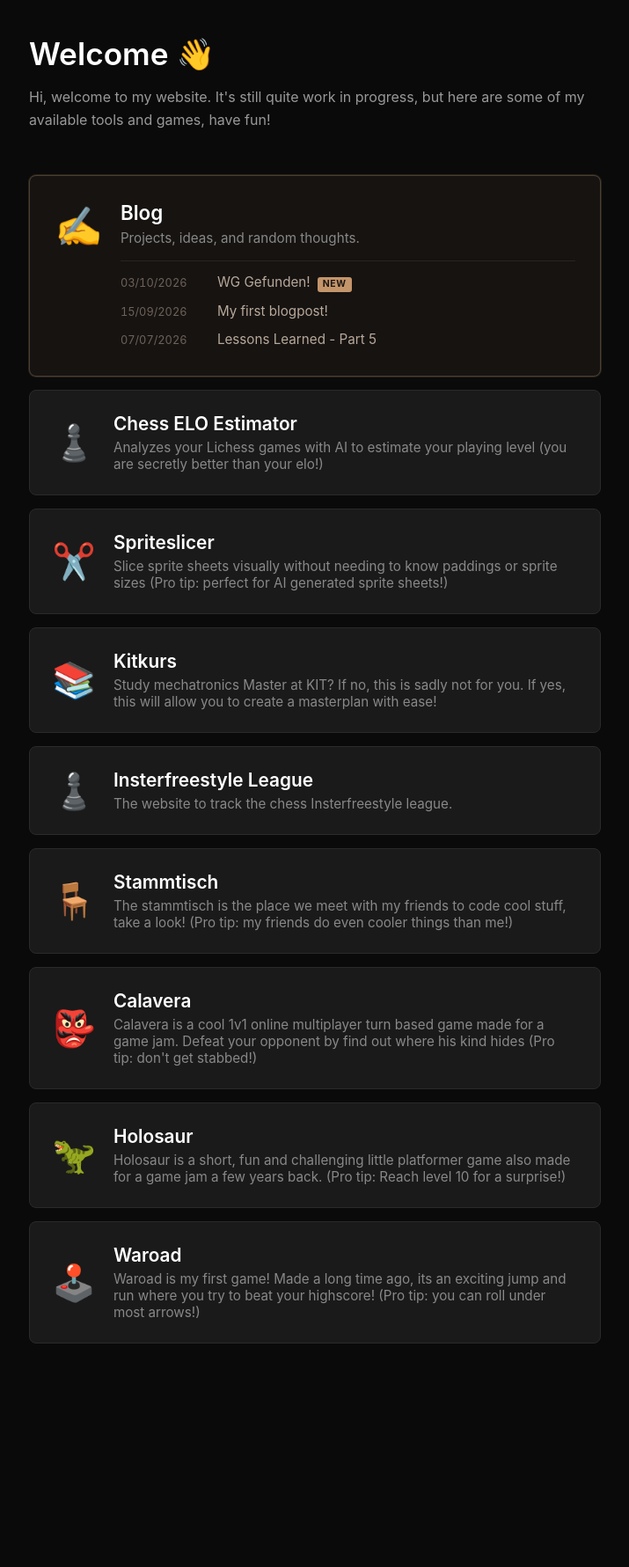
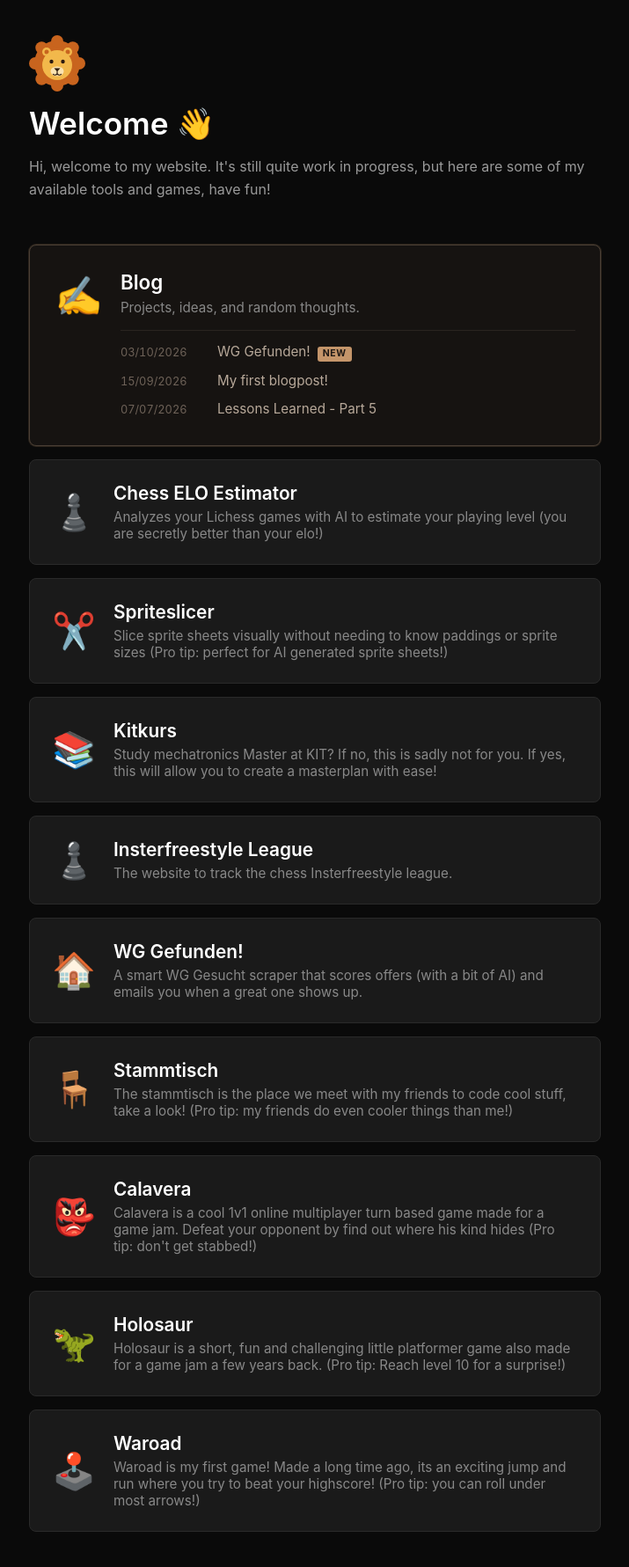
Before and after one commit to pebll/leo-server, a FastAPI app: page / in a window 1280 px wide. Shown: the whole page at 88% size, without its empty margins (282-997 px from the left). Before the commit the page ends 1527 px from the top, so only its background shows below. Run offline with FastAPI, Linux system fonts and the light colour scheme; some libraries are stand-ins or nearby versions.

Commit message:
feat(website): add lion logo, favicon, and WG Gefunden entry

```diff
--- a/website/templates/blog_index.html
+++ b/website/templates/blog_index.html
@@ -3,6 +3,7 @@
 <head>
     <meta charset="UTF-8">
     <meta name="viewport" content="width=device-width, initial-scale=1.0">
+    <link rel="icon" type="image/svg+xml" href="/static/lion.svg">
     <title>Blog — Léo.com</title>
     <link rel="stylesheet" href="/static/blog.css">
 </head>
--- a/website/templates/blog_post.html
+++ b/website/templates/blog_post.html
@@ -3,6 +3,7 @@
 <head>
     <meta charset="UTF-8">
     <meta name="viewport" content="width=device-width, initial-scale=1.0">
+    <link rel="icon" type="image/svg+xml" href="/static/lion.svg">
     <title>{{ title }} — Léo.com</title>
     <link rel="stylesheet" href="/static/blog.css">
 </head>
--- a/website/templates/index.html
+++ b/website/templates/index.html
@@ -3,6 +3,7 @@
 <head>
     <meta charset="UTF-8">
     <meta name="viewport" content="width=device-width, initial-scale=1.0">
+    <link rel="icon" type="image/svg+xml" href="/static/lion.svg">
     <title>Léo.com</title>
     <style>
         * {
@@ -22,6 +23,11 @@
         .container {
             max-width: 650px;
             margin: 0 auto;
+        }
+
+        .logo {
+            display: block;
+            margin-bottom: 15px;
         }
 
         h1 {
@@ -225,6 +231,7 @@
 </head>
 <body>
     <div class="container">
+        <img class="logo" src="/static/lion.svg" alt="Lion logo" width="64" height="64">
         <h1>Welcome 👋</h1>
 
         <p class="intro">
@@ -304,6 +311,16 @@
                 </div>
             </a>
 
+            <a href="https://wgg.léo.com" class="tool-card">
+                <span class="tool-emoji">🏠</span>
+                <div class="tool-content">
+                    <div class="tool-title">WG Gefunden!</div>
+                    <div class="tool-desc">
+                      A smart WG Gesucht scraper that scores offers (with a bit of AI) and emails you when a great one shows up.
+                    </div>
+                </div>
+            </a>
+
             <a href="/stammtisch" class="tool-card">
                 <span class="tool-emoji">🪑</span>
                 <div class="tool-content">
```
Also changed, not shown: website/static/lion.svg (added).
